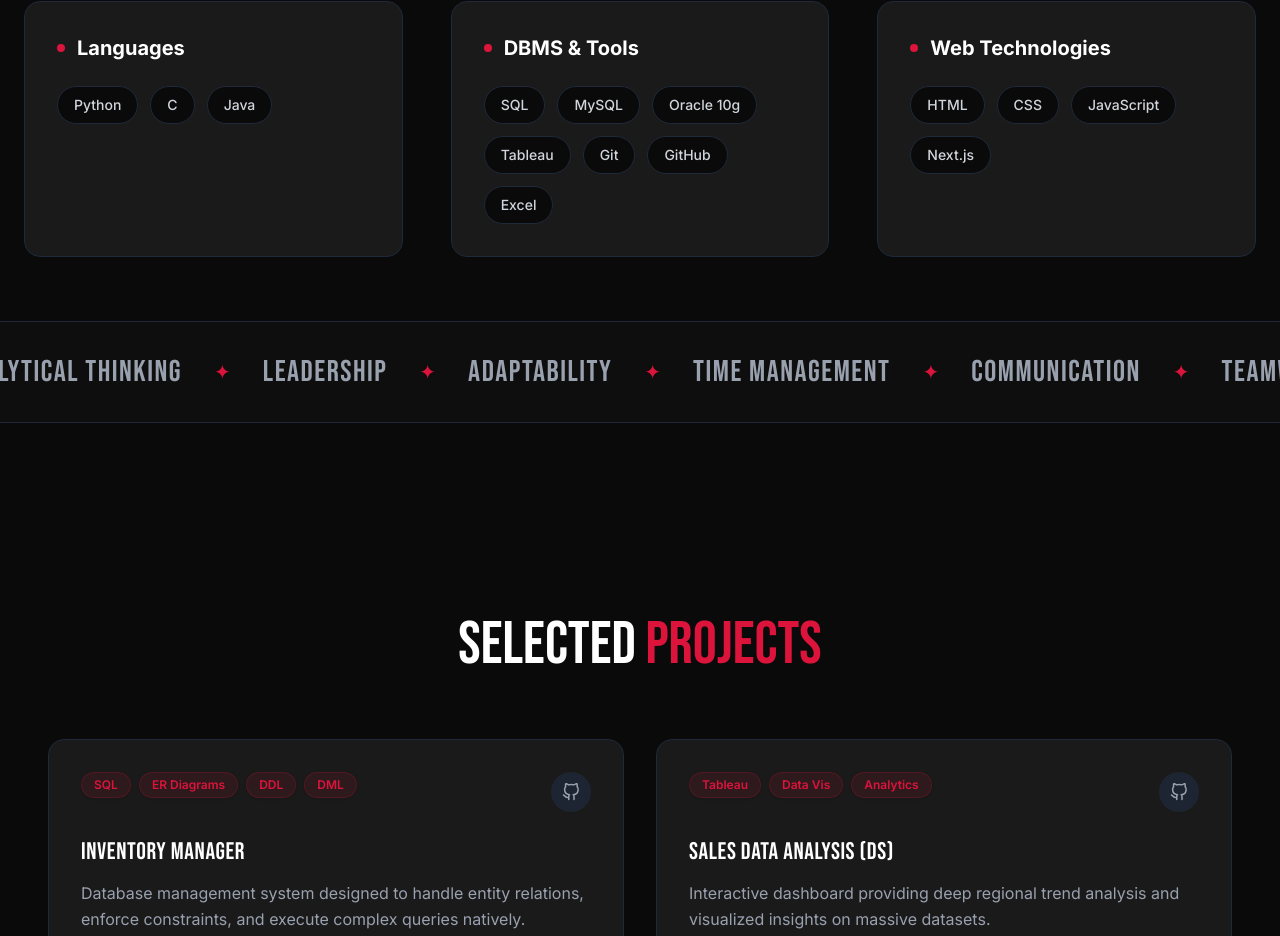
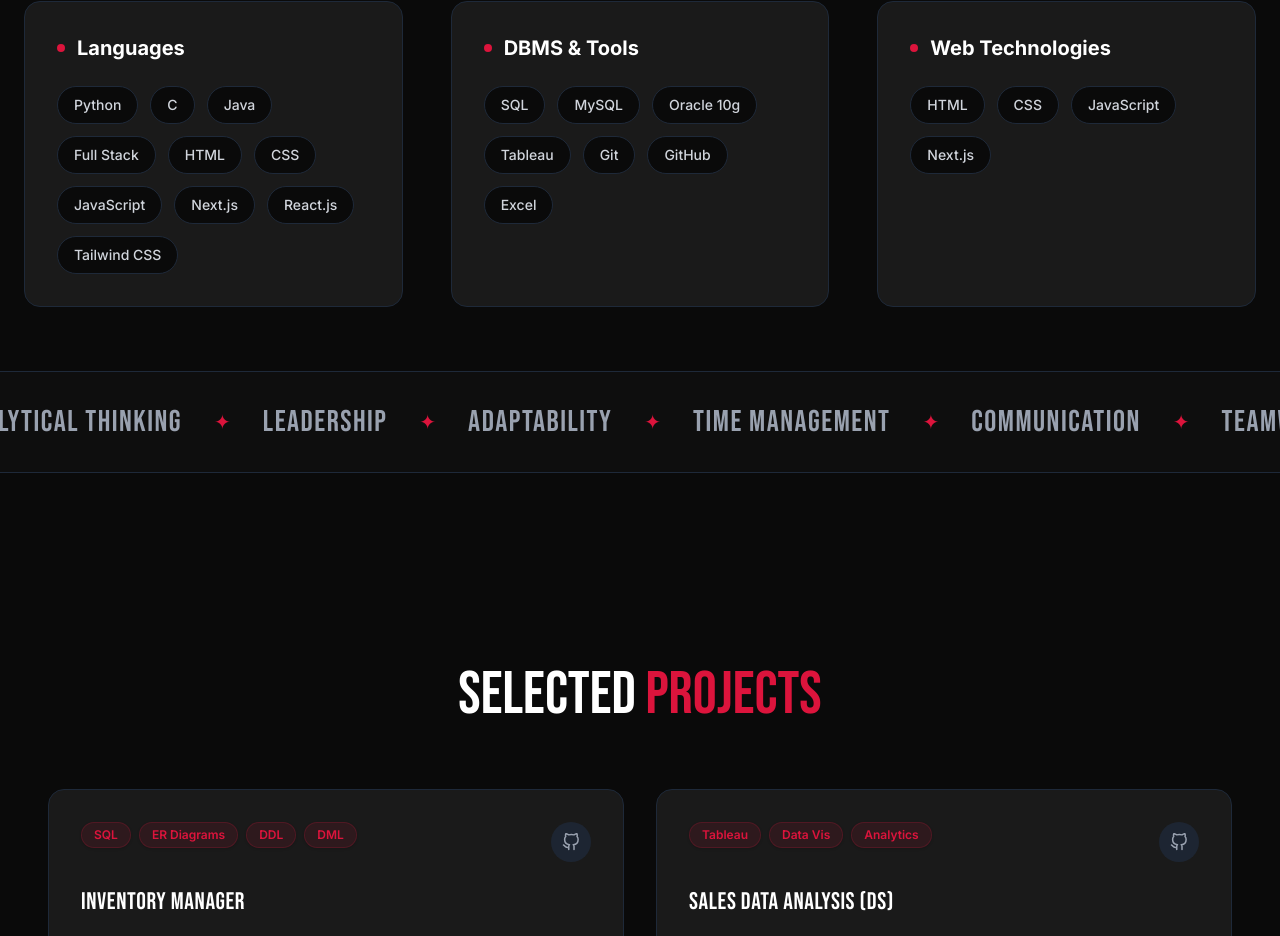
Before and after one commit to UjjwalShreyas/portfolio, a Next.js app: page / in a window 1280 px wide. Shown: the part 2889-3825 px from the top of the page. Built offline with nearby package versions, Linux system fonts and the light colour scheme.

Commit message:
Update About and Skills sections

```diff
--- a/src/components/SkillsSection.tsx
+++ b/src/components/SkillsSection.tsx
@@ -6,7 +6,7 @@ import { ScrollTrigger } from "gsap/ScrollTrigger";
 const skillCategories = [
   {
     title: "Languages",
-    skills: ["Python", "C", "Java"]
+    skills: ["Python", "C", "Java", "Full Stack", "HTML", "CSS", "JavaScript", "Next.js", "React.js", "Tailwind CSS"]
   },
   {
     title: "DBMS & Tools",
```
